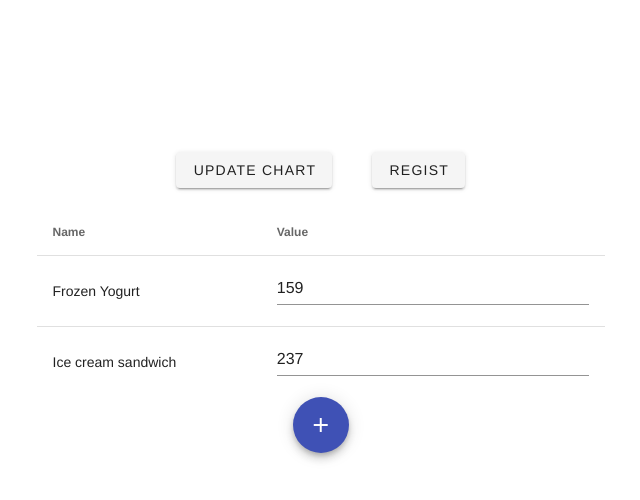
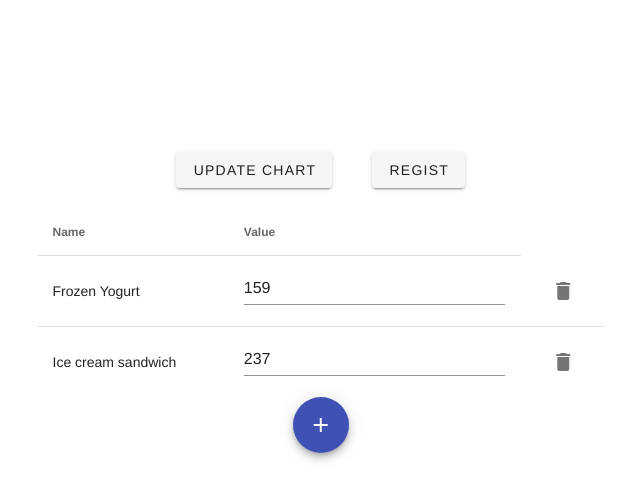
Before and after one commit to t-mangoe/chartjs-vue, a Vue app in the folder app/: page / in a window 1280 px wide. Shown: the top 500 px of the page, without its empty margins (23-663 px from the left). Built offline with nearby package versions, Linux system fonts and the light colour scheme; no server answers.

Commit message:
add delete button

```diff
--- a/app/src/components/AssetChart.vue
+++ b/app/src/components/AssetChart.vue
@@ -20,6 +20,11 @@
               <tr v-for="item in displayedData" :key="item.name">
                 <td class="text-left">{{ item.name }}</td>
                 <td><v-text-field v-model="item.value"></v-text-field></td>
+                <td>
+                  <v-btn icon @click="deleteTableRow">
+                    <v-icon>mdi-delete</v-icon>
+                  </v-btn>
+                </td>
               </tr>
             </tbody>
           </template>
@@ -90,10 +95,12 @@ export default {
       },
       displayedData: [
         {
+          id: 0,
           name: "Frozen Yogurt",
           value: 159,
         },
         {
+          id: 1,
           name: "Ice cream sandwich",
           value: 237,
         },
@@ -134,6 +141,9 @@ export default {
       rowData.value = 0;
       this.displayedData.push(rowData);
     },
+    deleteTableRow: function() {
+      confirm("行を削除する処理です");
+    },
     updateChart: function() {
       const newChartData = Object.assign({}, this.chartData);
       // ラベルを作成
@@ -154,21 +164,18 @@ export default {
     },
     registData: function() {
       confirm("データを登録します");
+      const registedData = this.displayedData;
       axios
         .post("/express/registData/", {
-          data: [
-            {
-              // id: 1,
-              name: "dau",
-              value: 200,
-            },
-          ],
+          data: registedData,
         })
         .then((response) => {
           console.log(response);
+          confirm("データの登録に成功しました");
         })
         .catch((error) => {
           console.error(error);
+          confirm("データの登録に失敗しました");
         });
     },
   },
```
